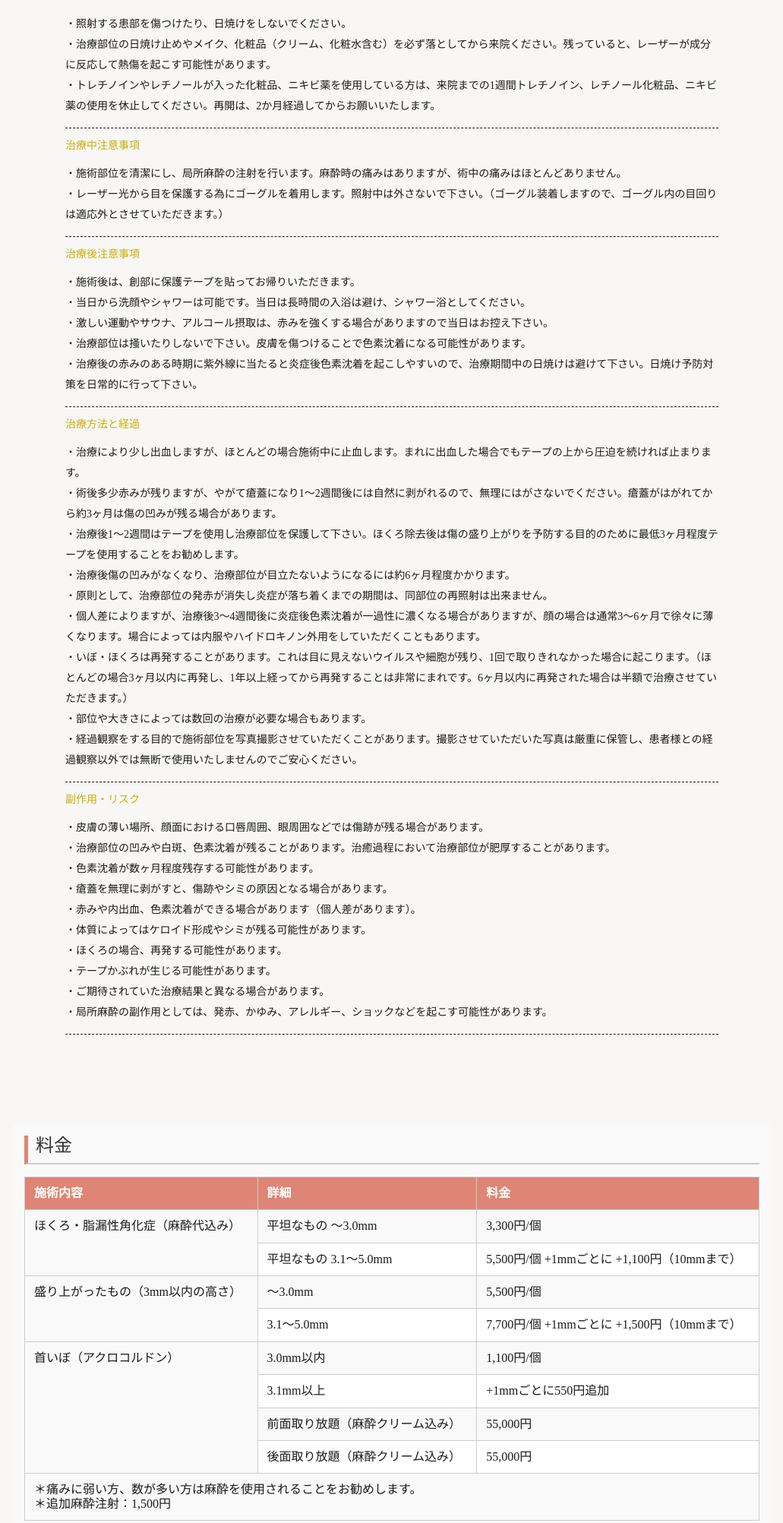
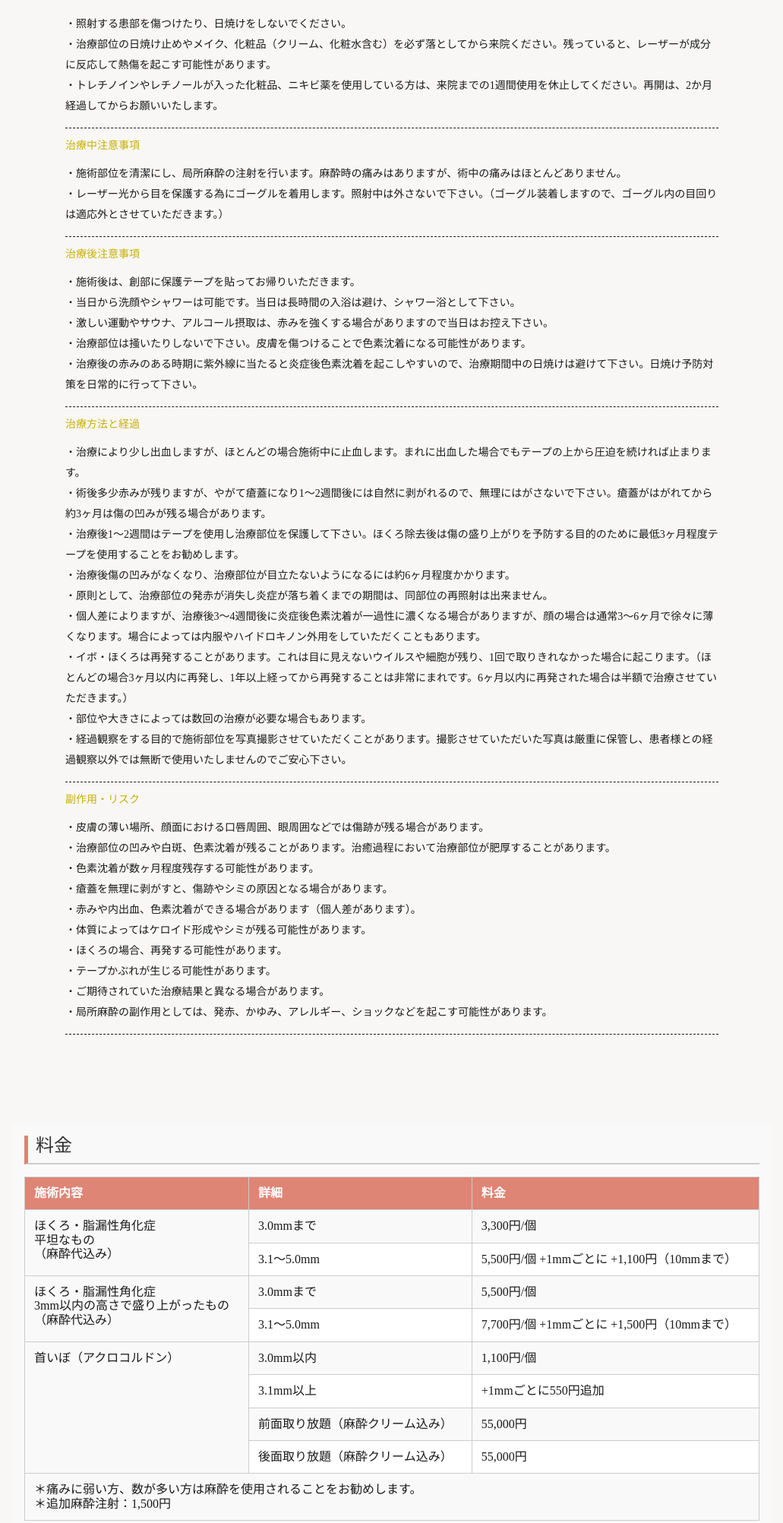
Before and after one commit to jin-roady/mirainaika, a plain HTML site: page co2-laser.html in a window 1280 px wide. Shown: the part 2452-4457 px from the top of the page at 76% size, without its empty margins (124-1155 px from the left). Drawn offline with Linux system fonts and the light colour scheme; some packages are replaced by stand-ins of ours; a web font is replaced by a local one.

Commit message:
炭酸ガスレーザーページ修正9.11

```diff
--- a/co2-laser.html
+++ b/co2-laser.html
@@ -126,7 +126,7 @@
                 <h5>治療前注意事項</h5>
                 <p>・照射する患部を傷つけたり、日焼けをしないでください。<br>
                     ・治療部位の日焼け止めやメイク、化粧品（クリーム、化粧水含む）を必ず落としてから来院ください。残っていると、レーザーが成分に反応して熱傷を起こす可能性があります。<br>
-                    ・トレチノインやレチノールが入った化粧品、ニキビ薬を使用している方は、来院までの1週間トレチノイン、レチノール化粧品、ニキビ薬の使用を休止してください。再開は、2か月経過してからお願いいたします。
+                    ・トレチノインやレチノールが入った化粧品、ニキビ薬を使用している方は、来院までの1週間使用を休止してください。再開は、2か月経過してからお願いいたします。
                 </p>
 
                 <h5>治療中注意事項</h5>
@@ -135,21 +135,21 @@
 
                 <h5>治療後注意事項</h5>
                 <p>・施術後は、創部に保護テープを貼ってお帰りいただきます。<br>
-                    ・当日から洗顔やシャワーは可能です。当日は長時間の入浴は避け、シャワー浴としてください。<br>
+                    ・当日から洗顔やシャワーは可能です。当日は長時間の入浴は避け、シャワー浴として下さい。<br>
                     ・激しい運動やサウナ、アルコール摂取は、赤みを強くする場合がありますので当日はお控え下さい。<br>
                     ・治療部位は掻いたりしないで下さい。皮膚を傷つけることで色素沈着になる可能性があります。<br>
                     ・治療後の赤みのある時期に紫外線に当たると炎症後色素沈着を起こしやすいので、治療期間中の日焼けは避けて下さい。日焼け予防対策を日常的に行って下さい。</p>
 
                 <h5>治療方法と経過</h5>
                 <p>・治療により少し出血しますが、ほとんどの場合施術中に止血します。まれに出血した場合でもテープの上から圧迫を続ければ止まります。<br>
-                    ・術後多少赤みが残りますが、やがて瘡蓋になり1～2週間後には自然に剥がれるので、無理にはがさないでください。瘡蓋がはがれてから約3ヶ月は傷の凹みが残る場合があります。<br>
+                    ・術後多少赤みが残りますが、やがて瘡蓋になり1～2週間後には自然に剥がれるので、無理にはがさないで下さい。瘡蓋がはがれてから約3ヶ月は傷の凹みが残る場合があります。<br>
                     ・治療後1～2週間はテープを使用し治療部位を保護して下さい。ほくろ除去後は傷の盛り上がりを予防する目的のために最低3ヶ月程度テープを使用することをお勧めします。<br>
                     ・治療後傷の凹みがなくなり、治療部位が目立たないようになるには約6ヶ月程度かかります。<br>
                     ・原則として、治療部位の発赤が消失し炎症が落ち着くまでの期間は、同部位の再照射は出来ません。<br>
                     ・個人差によりますが、治療後3～4週間後に炎症後色素沈着が一過性に濃くなる場合がありますが、顔の場合は通常3～6ヶ月で徐々に薄くなります。場合によっては内服やハイドロキノン外用をしていただくこともあります。<br>
-                    ・いぼ・ほくろは再発することがあります。これは目に見えないウイルスや細胞が残り、1回で取りきれなかった場合に起こります。（ほとんどの場合3ヶ月以内に再発し、1年以上経ってから再発することは非常にまれです。6ヶ月以内に再発された場合は半額で治療させていただきます。）<br>
+                    ・イボ・ほくろは再発することがあります。これは目に見えないウイルスや細胞が残り、1回で取りきれなかった場合に起こります。（ほとんどの場合3ヶ月以内に再発し、1年以上経ってから再発することは非常にまれです。6ヶ月以内に再発された場合は半額で治療させていただきます。）<br>
                     ・部位や大きさによっては数回の治療が必要な場合もあります。<br>
-                    ・経過観察をする目的で施術部位を写真撮影させていただくことがあります。撮影させていただいた写真は厳重に保管し、患者様との経過観察以外では無断で使用いたしませんのでご安心ください。</p>
+                    ・経過観察をする目的で施術部位を写真撮影させていただくことがあります。撮影させていただいた写真は厳重に保管し、患者様との経過観察以外では無断で使用いたしませんのでご安心下さい。</p>
 
                 <h5>副作用・リスク</h5>
                 <p>・皮膚の薄い場所、顔面における口唇周囲、眼周囲などでは傷跡が残る場合があります。<br>
@@ -179,17 +179,17 @@
             </thead>
             <tbody>
                 <tr>
-                    <td rowspan="2">ほくろ・脂漏性角化症（麻酔代込み）</td>
-                    <td>平坦なもの ～3.0mm</td>
+                    <td rowspan="2">ほくろ・脂漏性角化症<br>平坦なもの<br>（麻酔代込み）</td>
+                    <td>3.0mmまで</td>
                     <td>3,300円/個</td>
                 </tr>
                 <tr>
-                    <td>平坦なもの 3.1～5.0mm</td>
+                    <td>3.1～5.0mm</td>
                     <td>5,500円/個 +1mmごとに +1,100円（10mmまで）</td>
                 </tr>
                 <tr>
-                    <td rowspan="2">盛り上がったもの（3mm以内の高さ）</td>
-                    <td>～3.0mm</td>
+                    <td rowspan="2">ほくろ・脂漏性角化症<br>3mm以内の高さで盛り上がったもの<br>（麻酔代込み）</td>
+                    <td>3.0mmまで</td>
                     <td>5,500円/個</td>
                 </tr>
                 <tr>
@@ -263,7 +263,7 @@
 
         <h4 class="drip-info-title">アフターケア</h4>
         <div class="drip-info-block">
-            <p class="drip-info-text">•術後1週間は、テープで保護してください（テープケアセット500円）。
+            <p class="drip-info-text">•術後2週間は、テープで保護してください（テープケアセット500円）。
                 入浴、洗顔時もテープを付けたままにし、剥がれた場合は新しいテープで保護をしてください。治療後は傷ができている状態ですので1～3日間程、浸出液という黄色い液体が出る場合があります。この浸出液が出ている間は保護テープを貼ってもすぐに剝がれてしまう可能性があるため、新しいテープで保護します。浸出液が治まったら保護テープを2週間後の再診まで貼りっぱなしの状態で過ごしてください。
                 治療を行った2週間後に再診し診察を受けて問題なければ、それ以降はテープでの保護は必要ありません。</p><br>
             <p>•治療後は患部の日焼けに注意し、指示に従ってUVケアをして下さい。</p>
@@ -272,10 +272,10 @@
         <h4 class="drip-info-title">ご注意</h4>
         <div class="drip-info-block">
             <p class="drip-info-text">
-                盛り上がったホクロは再発してくる可能性があります。再発しないよう深くまで処置をおこなうと、傷跡が盛り上がってきたり、　反対に陥没したり、白く脱色する場合があります。この場合は治療を２度に分けて行う場合があります。
+                盛り上がったほくろは再発してくる可能性があります。再発しないよう深くまで処置をおこなうと、傷跡が盛り上がってきたり、　反対に陥没したり、白く脱色する場合があります。この場合は治療を２度に分けて行う場合があります。
             </p>
             <p class="drip-info-text">
-                CO2レーザーでの治療は皮膚表面より削る蒸散処置をおこなう治療です。処置直後は皮膚表面に傷ができるため、処置部に軟膏を塗布していただきます。2～3日でかさぶたが生じ、7日～14日でかさぶたが取れて上皮化（皮膚ができる）しますが、完全に肌の色になるには平均で6ヶ月ほどかかります。
+                炭酸ガスレーザーでの治療は皮膚表面より削る蒸散処置をおこなう治療です。処置直後は皮膚表面に傷ができるため、処置部に軟膏を塗布していただきます。2～3日でかさぶたが生じ、7日～14日でかさぶたが取れて上皮化（皮膚ができる）しますが、完全に肌の色になるには平均で6ヶ月ほどかかります。
             </p>
         </div>
     </section>
```
Also changed, not shown: 2 other files.
